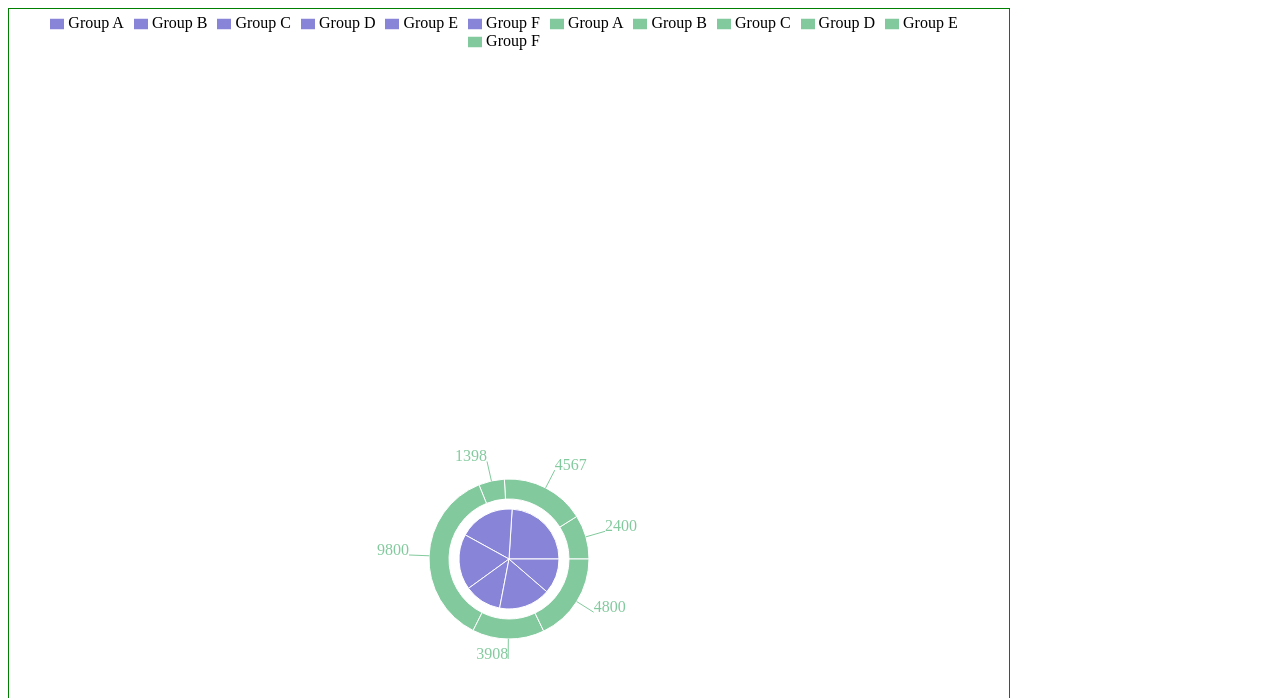
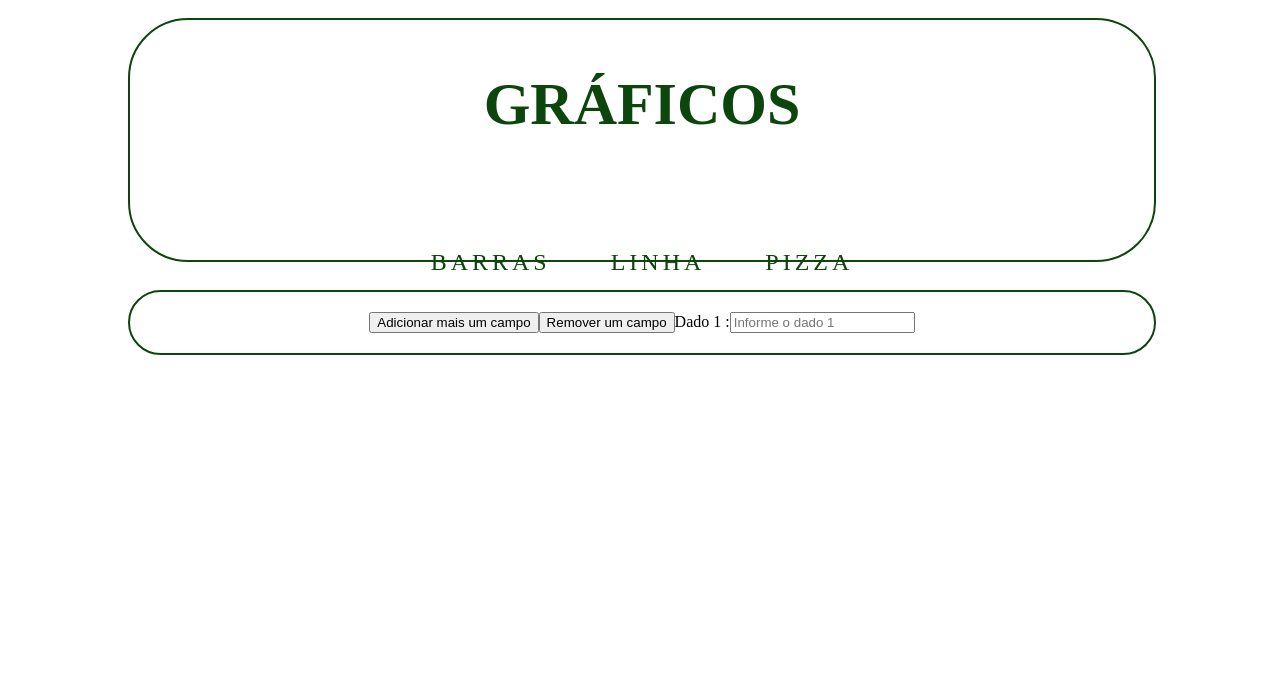
Before and after one commit to guiluizmaia/GraficosReact, a React (Create React App) app: page / in a window 1280 px wide. Shown: the top 698 px of the page. Built offline with nearby package versions, Linux system fonts and the light colour scheme.

Commit message:
Add files via upload

```diff
--- a/src/App.tsx
+++ b/src/App.tsx
@@ -1,11 +1,13 @@
-import React from 'react';
+import React, { useState } from 'react';
 
 import './styles/App.css';
-import Graph from './components/Graph';
+
+import Barra from './pages/barra';
 
 function App() {
-  return (
-    <Graph />
+    return (
+     <>
+        <Barra /></>
   );
 }
 
--- a/src/components/Graph.tsx
+++ b/src/components/Graph.tsx
@@ -1,5 +1,5 @@
 import React, {Component} from 'react';
-import {PieChart, Pie, Line, Legend} from 'recharts';
+import {PieChart, Pie, Line, Legend, Tooltip} from 'recharts';
 import '../styles/Graph.css'
 
 const data01 = [
@@ -63,6 +63,7 @@ class Graph extends Component {
         <Pie data={data01} dataKey="value" nameKey="name" cx="50%" cy="50%" outerRadius={50} fill="#8884d8" />
         <Pie data={data02} dataKey="value" nameKey="name" cx="50%" cy="50%" innerRadius={60} outerRadius={80} fill="#82ca9d" label />
         <Legend verticalAlign="top" height={100}/>
+        <Tooltip cursor={false} />
       </PieChart>
     );
   }
--- /dev/null
+++ b/src/components/Top.tsx
@@ -0,0 +1,29 @@
+import React from 'react';
+import '../styles/components/Top.css';
+
+export default function Top(){
+    return(
+        <div>
+            <aside className="topo">
+                <h1>GRÁFICOS</h1>
+                <div className="link">
+                <a href="#">
+                    <span></span>
+                    <span></span>
+                    BARRAS
+                </a>
+                <a href="#">
+                    <span></span>
+                    <span></span>
+                    LINHA
+                </a>
+                <a href="#">
+                    <span></span>
+                    <span></span>
+                    PIZZA
+                </a>
+                </div>
+            </aside>
+        </div>
+    );
+}
--- /dev/null
+++ b/src/pages/barra.js
@@ -0,0 +1,55 @@
+import React, { useState } from 'react';
+
+import Top from '../components/Top';
+
+import '../styles/pages/Barra.css';
+
+function Barra() {
+  const [inputs, setInputs] = useState([""]);
+
+  const addButton = (e) =>{
+    e.preventDefault();
+    setInputs([... inputs, ""]);
+  }
+
+  const handleChangeInput = (e, index) =>{
+      inputs[index] = e.target.value;
+      setInputs([...inputs]);
+  }
+  const handleRemoteInput = (position) =>{
+
+    if(position > 0){
+      setInputs([...inputs.filter((_, index) => index != position)])
+    }
+  }
+
+  return (
+    <div className="barra" >
+
+    <Top/>
+
+    <div className="area">
+
+
+    {
+        inputs.map((input, index) =>(
+            <>
+            <div className="input" key={index}>
+            <button onClick={addButton}>Adicionar mais um campo</button>
+            <button onClick={() => {handleRemoteInput(index)}}>Remover um campo</button>
+            <br/>
+            <label for={`phone-${index+1}`}>
+            {`Dado ${index+1} :`}
+            <input id={`phone-${index+1}`} value={input} type="text" name="name" placeholder={`Informe o dado ${index+1}`} onChange={(e) => handleChangeInput(e, index)} />
+            <br/>
+            </label>
+        </div></>
+
+        ))
+    }
+    </div>
+    </div>
+
+)}
+
+export default Barra;
--- /dev/null
+++ b/src/react-app-env.d.ts
@@ -0,0 +1 @@
+/// <reference types="react-scripts" />
--- /dev/null
+++ b/src/styles/components/Top.css
@@ -0,0 +1,65 @@
+aside.topo{
+    position: fixed;
+    width: 80%;
+    height: 30%;
+    border: 2px solid #0d460d;;
+    border-radius: 60px;
+    margin-top: 10px;
+    display: grid;
+    justify-content: center;
+    align-items: center;
+    left: 10%;
+}
+h1{
+    text-align: center;
+    font-size: 60px;
+    color: #0d460d;
+}
+a{
+    position: relative;
+    display: inline-block;
+    padding: 30px;
+    color: #0d460d;
+    letter-spacing: 4px;
+    text-decoration: none;
+    font-size: 24px;
+    overflow: hidden;
+    transition: 0.2s;
+    margin-top: 30px;
+    background-color: #white;
+}
+
+a:hover{
+    color: #0C720C;
+    background: #7FFF7F;
+    box-shadow: 0 0 10px #7FFF7F, 0 0 40px #7FFF7F, 0 0 80px #7FFF7F;
+    transition-delay: 1s;
+}
+
+a span{
+    position: absolute;
+    display: block;
+}
+a span:nth-child(1){
+    top: 0;
+    left: -100%;
+    width: 100%;
+    height: 2px;
+    background: linear-gradient(90deg,transparent, #105010);
+}
+a:hover span:nth-child(1){
+    left: 100%;
+    transition: 1s;
+}
+a span:nth-child(2){
+    bottom: 0;
+    right: -100%;
+    width: 100%;
+    height: 2px;
+    background: linear-gradient(270deg,transparent, #105010);
+}
+a:hover span:nth-child(2){
+    right: 100%;
+    transition: 1s;
+    transition-delay: 0.5s;
+}
--- /dev/null
+++ b/src/styles/pages/Barra.css
@@ -0,0 +1,17 @@
+.area{
+    position: fixed;
+    width: 80%;
+    height: auto;
+    top: 35%;
+    border: 2px solid #0d460d;;
+    border-radius: 60px;
+    margin-top: 10px;
+    display: grid;
+    justify-content: center;
+    align-items: center;
+    left: 10%;
+}
+.input{
+    display: flex;
+    margin: 20px;
+}
```
